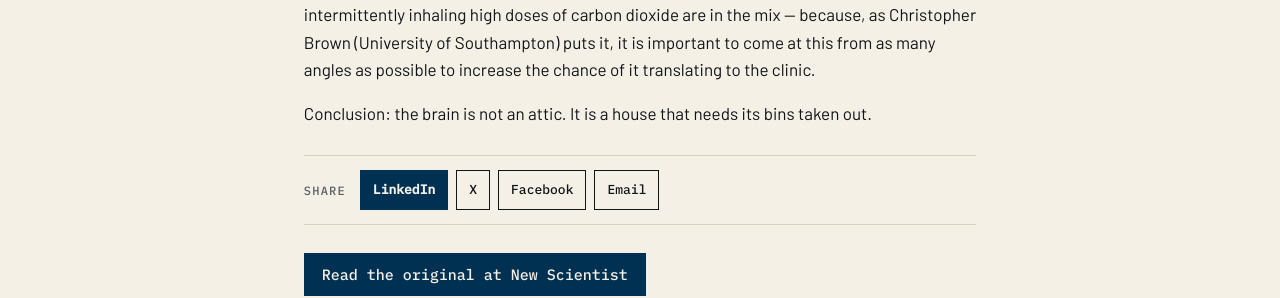
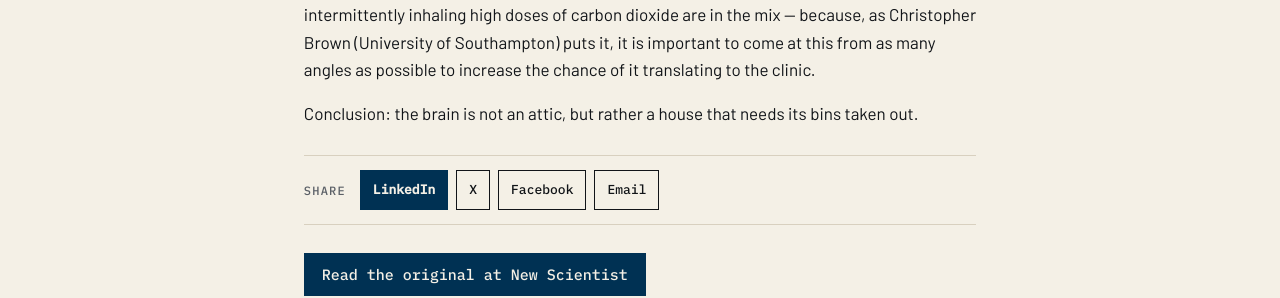
Before and after one commit to katz-news/katz.news, a Jekyll site: the page built from _posts/briefs/2026-11-04-vibrating-mattress-helps-clear-alzheimer-s-protein-from-the.md, in a window 1280 px wide. Shown: the part 706-1004 px from the top of the page. Built offline with Jekyll 4.4.1, drawn with Linux system fonts in a browser that asks for light colours.

```diff
--- a/_data/build.yml
+++ b/_data/build.yml
@@ -1 +1 @@
-published_at: 2026-11-05T18:34:07Z
+published_at: 2026-11-05T18:34:52Z
--- a/_posts/briefs/2026-11-04-vibrating-mattress-helps-clear-alzheimer-s-protein-from-the.md
+++ b/_posts/briefs/2026-11-04-vibrating-mattress-helps-clear-alzheimer-s-protein-from-the.md
@@ -12,4 +12,4 @@ Lying on a vibrating mattress for 40 minutes, combined with two pills that relea
 
 It is one of several angles researchers are trying — ultrasound, pink noise and even intermittently inhaling high doses of carbon dioxide are in the mix — because, as Christopher Brown (University of Southampton) puts it, it is important to come at this from as many angles as possible to increase the chance of it translating to the clinic.
 
-Conclusion: the brain is not an attic. It is a house that needs its bins taken out.
+Conclusion: the brain is not an attic, but rather a house that needs its bins taken out.
```
